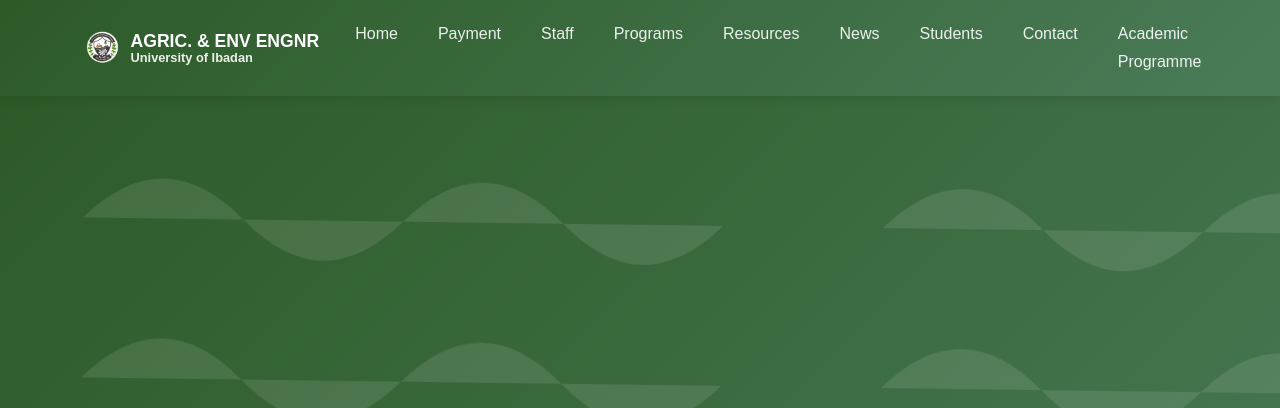
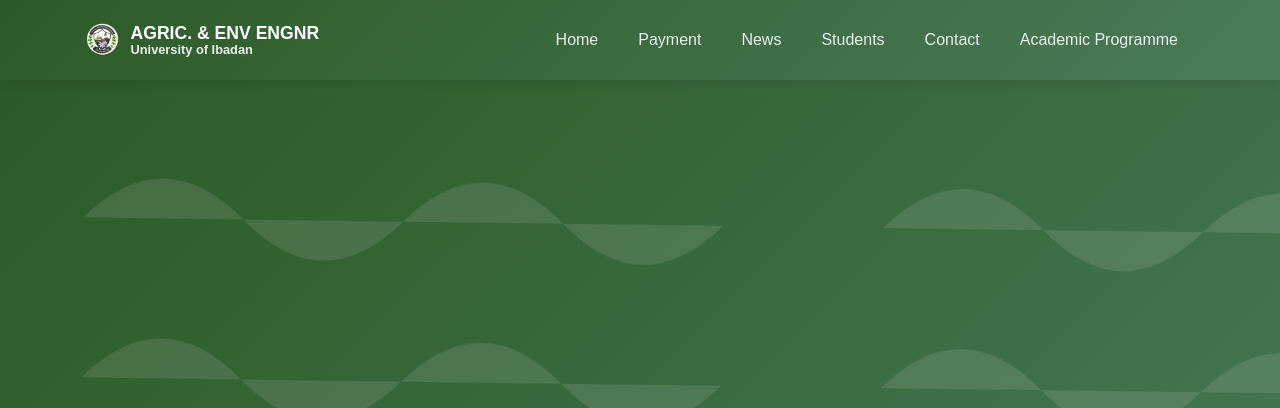
Before and after one commit to Emmyfest/AEE, a Flask app: page /staff in a window 1280 px wide. Shown: the top 408 px of the page. Run offline with Flask 3, Linux system fonts and the light colour scheme; some libraries are stand-ins or nearby versions.

Commit message:
Update staff.html

```diff
--- a/templates/staff.html
+++ b/templates/staff.html
@@ -453,15 +453,12 @@
 
             <div class="collapse navbar-collapse" id="navbarNav">
                 <ul class="navbar-nav ms-auto">
-                    <li class="nav-item"><a class="nav-link" href="{{ url_for('index') }}">Home</a></li>
-                    <li class="nav-item"><a class="nav-link" href="{{ url_for('payment') }}">Payment</a></li>
-                    <li class="nav-item"><a class="nav-link active" href="{{ url_for('staff') }}">Staff</a></li>
-                    <li class="nav-item"><a class="nav-link" href="{{ url_for('index') }}#programs">Programs</a></li>
-                    <li class="nav-item"><a class="nav-link" href="{{ url_for('index') }}#resources">Resources</a></li>
-                    <li class="nav-item"><a class="nav-link" href="{{ url_for('news') }}#news">News</a></li>
-                    <li class="nav-item"><a class="nav-link" href="{{ url_for('students') }}#students">Students</a></li>
-                    <li class="nav-item"><a class="nav-link" href="{{ url_for('index') }}#contact">Contact</a></li>
-                    <li class="nav-item"><a class="nav-link" href="{{ url_for('academic_program') }}">Academic Programme</a></li>
+                                      <li class="nav-item"><a class="nav-link" href="#home">Home</a></li>
+                    <li class="nav-item"><a class="nav-link" href="{{url_for('payment')}}">Payment</a></li>
+                    <li class="nav-item"><a class="nav-link" href="{{url_for('news')}}">News</a></li>
+                    <li class="nav-item"><a class="nav-link" href="{{url_for('students')}}">Students</a></li>
+                    <li class="nav-item"><a class="nav-link" href="#contact">Contact</a></li>
+                     <li class="nav-item"><a class="nav-link" href="{{url_for('academic_program')}}">Academic Programme</a></li>
                 </ul>
             </div>
         </div>
```
